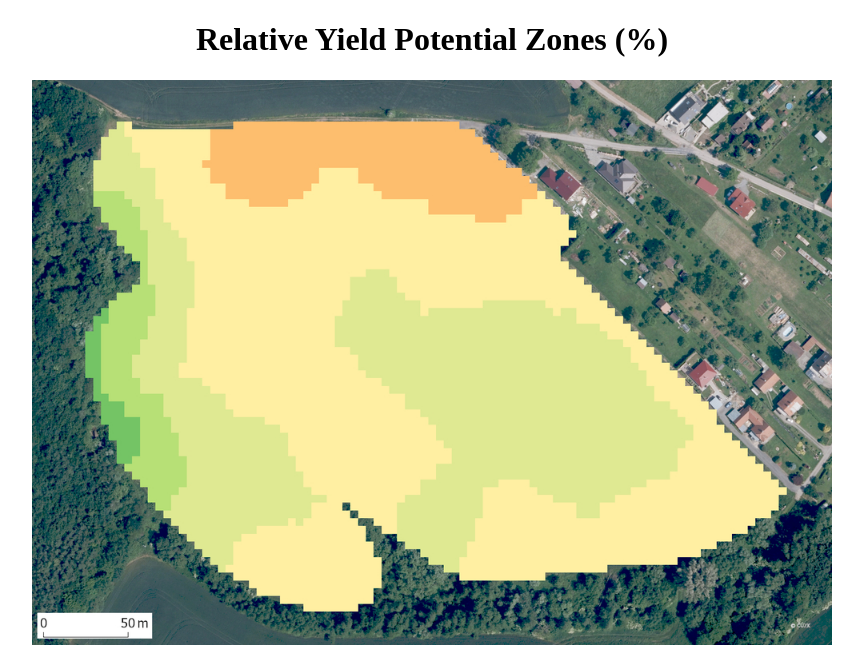
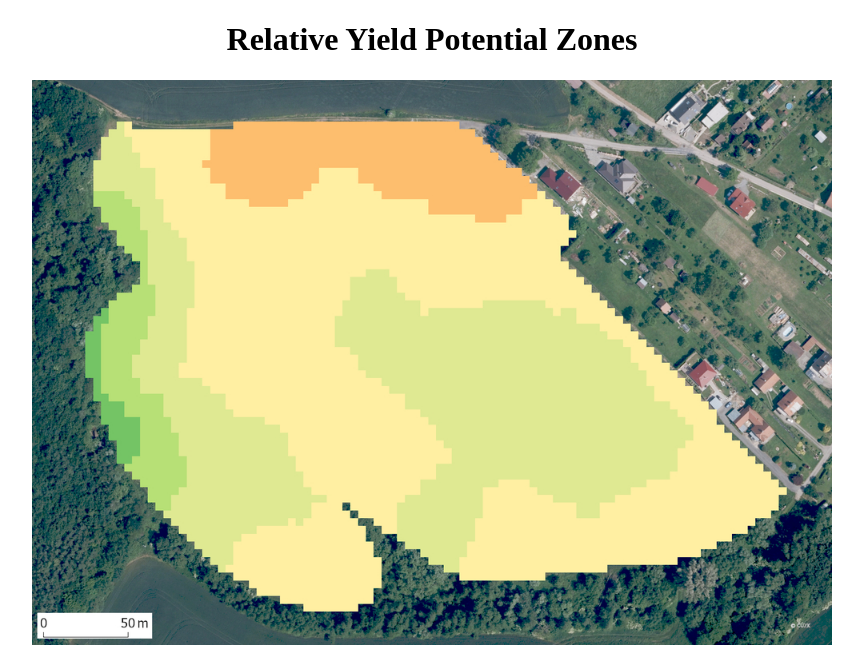
Before and after one commit to martinaszorad/bp-web, a website built with Vite: page index.html in a window 1280 px wide. Shown: the top 646 px of the page, without its empty margins (208-1071 px from the left). Built offline with nearby package versions, Linux system fonts and the light colour scheme.

```diff
--- a/index.html
+++ b/index.html
@@ -14,7 +14,7 @@
     </head>
     <body>
         <div id="content">
-            <h1 class="ui header">Relative Yield Potential Zones (%)</h1>
+            <h1 class="ui header">Relative Yield Potential Zones</h1>
             <div class="ui fluid search selection dropdown" id="field-choice">
                 <div class="text"></div>
                 <i class="dropdown icon"></i>
```
Also changed, not shown: img/legend.png.
